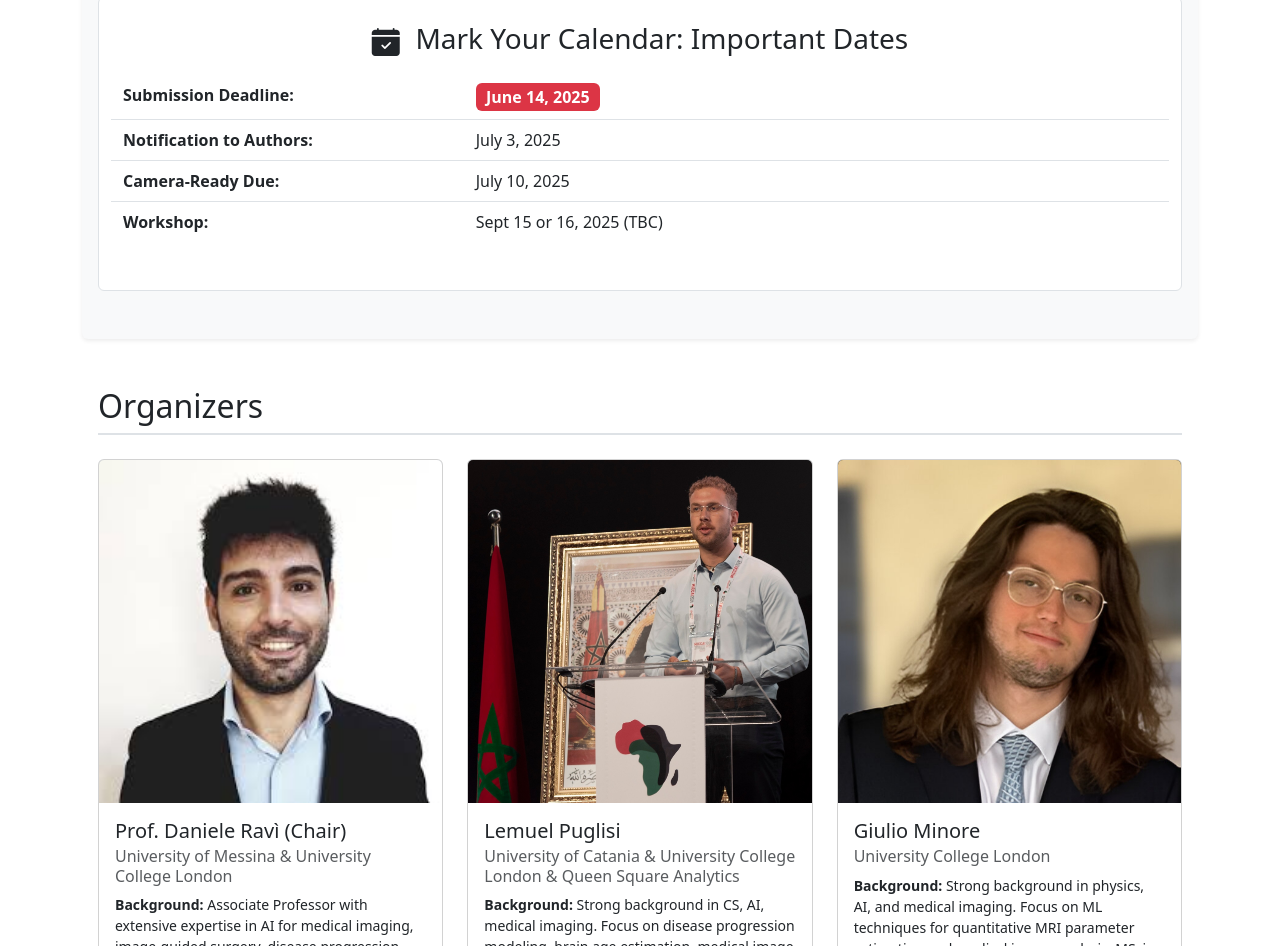
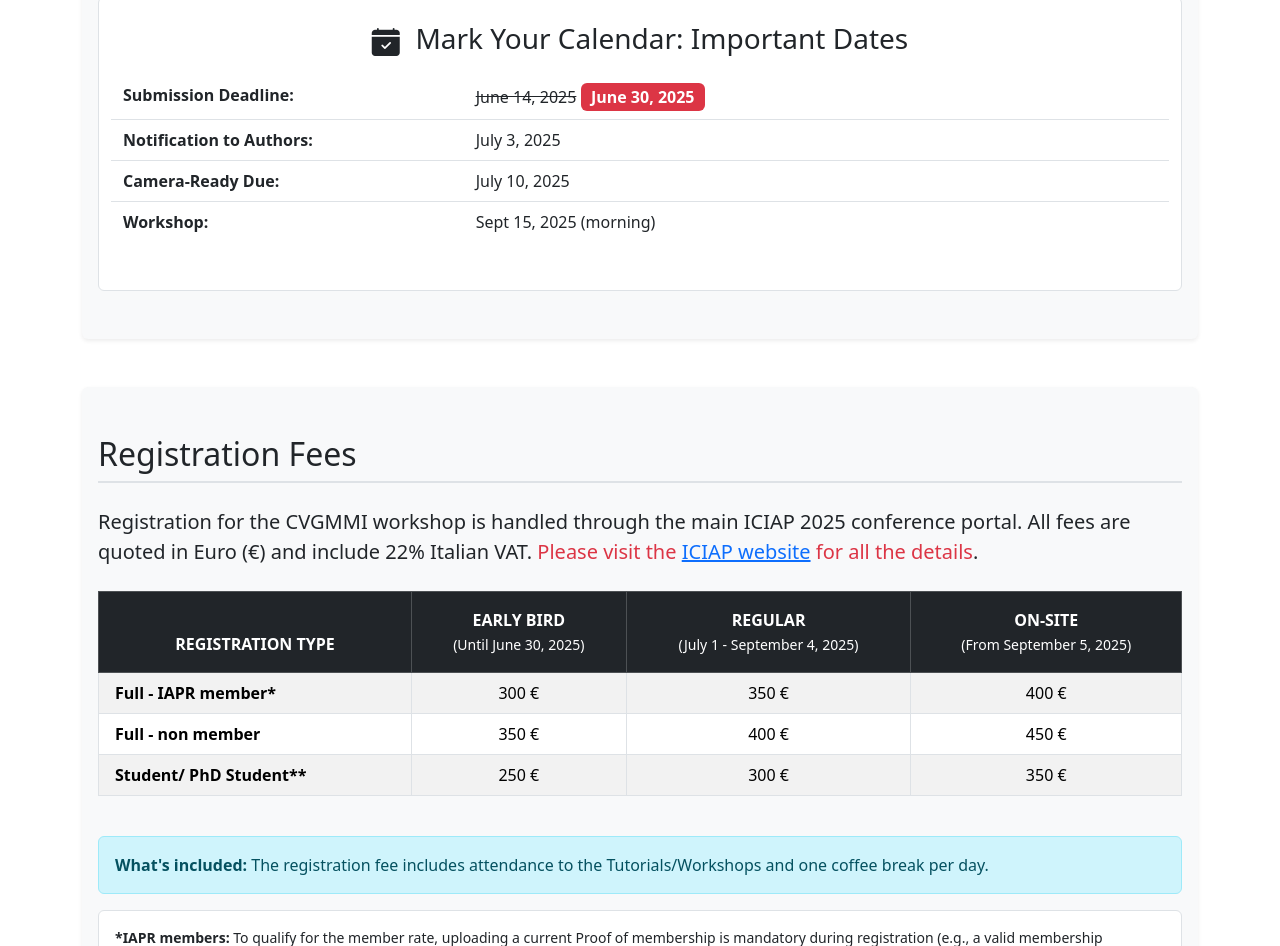
Before and after one commit to CVGMMI/CVGMMI-2025, a plain HTML site: page index.html in a window 1280 px wide. Shown: the part 1854-2800 px from the top of the page. Drawn offline with nearby package versions, Linux system fonts and the light colour scheme.

Commit message:
feat: update registration, organizing commitee, dates

```diff
--- a/index.html
+++ b/index.html
@@ -193,41 +193,6 @@
 
 <body>
 
-    <!-- <nav class="navbar navbar-expand-lg navbar-light bg-light fixed-top">
-        <div class="container">
-            <a class="navbar-brand" href="#">CVGMMI @ ICIAP 2025</a>
-            <button class="navbar-toggler" type="button" data-bs-toggle="collapse" data-bs-target="#navbarNav" aria-controls="navbarNav" aria-expanded="false" aria-label="Toggle navigation">
-                <span class="navbar-toggler-icon"></span>
-            </button>
-            <div class="collapse navbar-collapse" id="navbarNav">
-                <ul class="navbar-nav ms-auto">
-                    <li class="nav-item">
-                        <a class="nav-link" href="#about">About</a>
-                    </li>
-                    <li class="nav-item">
-                        <a class="nav-link" href="#call-for-papers">Call for Papers</a>
-                    </li>
-                    <li class="nav-item">
-                        <a class="nav-link" href="#organizers">Organizers</a>
-                    </li>
-                    <li class="nav-item">
-                        <a class="nav-link" href="#speakers">Invited Speakers</a>
-                    </li>
-                    <li class="nav-item">
-                        <a class="nav-link" href="#venue">Venue</a>
-                    </li>
-                    <li class="nav-item">
-                        <a class="nav-link" href="#committee">Committee</a>
-                    </li>
-                    <li class="nav-item">
-                        <a class="nav-link" href="#details">Workshop Details</a>
-                    </li>
-                </ul>
-            </div>
-        </div>
-    </nav> -->
-
-
     <nav class="navbar navbar-expand-lg navbar-light bg-light fixed-top">
         <div class="container">
             <a class="navbar-brand d-inline-flex align-items-center" href="#">
@@ -249,6 +214,9 @@
                     </li>
                     <li class="nav-item">
                         <a class="nav-link" href="#call-for-papers">Call for Papers</a>
+                    </li>
+                    <li class="nav-item">
+                        <a class="nav-link" href="#registration">Registration</a>
                     </li>
                     <li class="nav-item">
                         <a class="nav-link" href="#organizers">Organizers</a>
@@ -274,10 +242,10 @@
         <div class="container">
             <h1 class="display-5 fw-bold">Workshop on Computer Vision and Generative Models for Medical Imaging</h1>
             <p class="lead">Held in conjunction with ICIAP 2025</p>
-            <p class="lead">September 15 or 16 (TBC), 2025</p>
+            <p class="lead">September 15, 2025</p>
             <p>Exploring innovative AI applications at the intersection of computer vision, generative models, and medical imaging.</p>
             <a href="#call-for-papers" class="btn btn-primary btn-lg mt-3">Submit Your Paper</a>
-            <p class="mt-2">Submission Deadline: <span class="fw-bold">June 14, 2025</span></p> </div>
+            <p class="mt-2">Submission Deadline: <span class="fw-bold">June 30, 2025</span></p> </div>
     </header>
 
     <main class="container">
@@ -361,7 +329,7 @@
                 <dl class="row justify-content-center text-center text-md-start">
 
                     <dt class="col-md-5 col-lg-4 fw-bold border-bottom pb-2 mb-2">Submission Deadline:</dt>
-                    <dd class="col-md-7 col-lg-8 border-bottom pb-2 mb-2"><span class="badge bg-danger fs-6">June 14, 2025</span></dd>
+                    <dd class="col-md-7 col-lg-8 border-bottom pb-2 mb-2"> <s>June 14, 2025</s> <span class="badge bg-danger fs-6">June 30, 2025</span></dd>
 
                     <dt class="col-md-5 col-lg-4 fw-bold border-bottom pb-2 mb-2">Notification to Authors:</dt>
                     <dd class="col-md-7 col-lg-8 border-bottom pb-2 mb-2"><span>July 3, 2025</span></dd>
@@ -370,16 +338,87 @@
                     <dd class="col-md-7 col-lg-8 border-bottom pb-2 mb-2"><span>July 10, 2025</span></dd>
 
                     <dt class="col-md-5 col-lg-4 fw-bold pb-2">Workshop:</dt>
-                    <dd class="col-md-7 col-lg-8 pb-2"><span>Sept 15 or 16, 2025 (TBC)</span></dd>
+                    <dd class="col-md-7 col-lg-8 pb-2"><span>Sept 15, 2025 (morning)</span></dd>
 
                 </dl>
             </div>
 
         </section>
+
+        <section id="registration" class="mt-5 section-padding bg-light rounded shadow-sm">
+            <h2>Registration Fees</h2>
+            <p class="lead text-left mb-4">
+                Registration for the CVGMMI workshop is handled through the main ICIAP 2025 conference portal. All fees are quoted in Euro (€) and include 22% Italian VAT. <span class="text-danger"><strong>Please visit the <a href="https://sites.google.com/view/iciap25/registration">ICIAP website</a> for all the details</strong></span>.
+            </p>
+
+            <div class="table-responsive">
+                <table class="table table-bordered table-striped text-center align-middle">
+                    <thead class="table-dark">
+                        <tr>
+                            <th scope="col" class="py-3">REGISTRATION TYPE</th>
+                            <th scope="col" class="py-3">
+                                EARLY BIRD
+                                <br><small class="fw-normal">(Until June 30, 2025)</small>
+                            </th>
+                            <th scope="col" class="py-3">
+                                REGULAR
+                                <br><small class="fw-normal">(July 1 - September 4, 2025)</small>
+                            </th>
+                            <th scope="col" class="py-3">
+                                ON-SITE
+                                <br><small class="fw-normal">(From September 5, 2025)</small>
+                            </th>
+                        </tr>
+                    </thead>
+                    <tbody>
+                        <tr>
+                            <th scope="row" class="text-start ps-3">Full - IAPR member*</th>
+                            <td>300 €</td>
+                            <td>350 €</td>
+                            <td>400 €</td>
+                        </tr>
+                        <tr>
+                            <th scope="row" class="text-start ps-3">Full - non member</th>
+                            <td>350 €</td>
+                            <td>400 €</td>
+                            <td>450 €</td>
+                        </tr>
+                        <tr>
+                            <th scope="row" class="text-start ps-3">Student/ PhD Student**</th>
+                            <td>250 €</td>
+                            <td>300 €</td>
+                            <td>350 €</td>
+                        </tr>
+                    </tbody>
+                </table>
+            </div>
+
+            <div class="mt-4">
+                <div class="alert alert-info" role="alert">
+                    <p class="mb-0"><strong>What's included:</strong> The registration fee includes attendance to the Tutorials/Workshops and one coffee break per day.</p>
+                </div>
+
+                <div class="p-3 border rounded bg-white mt-3">
+                    <p class="small mb-2">
+                       <strong>*IAPR members:</strong> To qualify for the member rate, uploading a current Proof of membership is mandatory during registration (e.g., a valid membership certificate to CVPL or any other IAPR Member Organization).
+                    </p>
+                    <p class="small mb-0">
+                       <strong>**Student/PhD Student:</strong> To register as a student and benefit from the special fee, a Proof of status is mandatory. You must upload a status confirmation (such as an approval letter signed by your Head of Department or a copy of your student ID) during the online registration process.
+                    </p>
+                </div>
+            </div>
+
+            <div class="text-center mt-5">
+                <a href="https://www.google.com/url?q=https%3A%2F%2Furlsand.esvalabs.com%2F%3Fu%3Dhttps%253A%252F%252Fservices.aimgroup.eu%252FASPClient%252Fhome2.asp%253Feventoid%253D5434%2526TypeIN%253DN%26e%3D7da38bd4%26h%3D83f16bab%26f%3Dy%26p%3Dy&sa=D&sntz=1&usg=AOvVaw2atXfMWt3Mu-ekygio2SoJ" class="btn btn-primary btn-lg">
+                    <i class="bi bi-pencil-square"></i> Go to Registration Portal
+                </a>
+            </div>
+        </section>
+
         <section id="organizers" class="section-padding">
             <h2>Organizers</h2>
             <div class="row">
-                <div class="col-md-4 mb-4">
+                <div class="col-md-3 mb-4">
                     <div class="card h-100">
                         <img src="assets/daniele.jpeg" class="card-img-top" alt="Prof. Daniele Ravì">
                         <div class="card-body d-flex flex-column">
@@ -394,7 +433,20 @@
                         </div>
                     </div>
                 </div>
-                <div class="col-md-4 mb-4">
+                <div class="col-md-3 mb-4">
+                    <div class="card h-100">
+                        <img src="assets/villari.png" class="card-img-top bg-black" alt="Giulio Minore">
+                         <div class="card-body d-flex flex-column">
+                            <h5 class="card-title">Prof. Massimo Villari</h5>
+                             <h6 class="card-subtitle mb-2 text-muted">University of Messina</h6>
+                             <p class="card-text small flex-grow-1">
+                                 <strong>Background:</strong> Full Professor with extensive expertise in Cloud/Edge Computing, Distributed Systems, IT Security, and IoT. Co-creator of the Osmotic Computing paradigm; leader in major EU/Horizon Europe projects. Published >250 scientific papers and patents. Ranked a top global researcher in Cloud Computing by IEEE.
+                                 <br><strong>Research Interests:</strong> Cloud, Edge, and Osmotic Computing; Internet of Things; Distributed Systems; and IT Security. He has applied these paradigms in various scenarios, including natural disaster management and healthcare.
+                             </p>
+                              <a href="mailto:massimo.villari@unime.it" class="card-link small">massimo.villari@unime.it</a> </div>
+                    </div>
+                </div>
+                <div class="col-md-3 mb-4">
                      <div class="card h-100">
                         <img src="assets/lemuel.jpg" class="card-img-top" alt="Lemuel Puglisi">
                         <div class="card-body d-flex flex-column">
@@ -405,10 +457,12 @@
                                 <br><strong>Experience:</strong> Imaging Research Scientist at Queen Square Analytics (UCL spin-out) since 2022 (medical image analysis for clinical trials). Visiting researcher at UCL Hawkes Institute (MANIFOLD lab) since Feb 2024. Publications at MICCAI, MIDL, and Medical Image Analysis (Q1).
                             </p>
                              <a href="mailto:lemuel.puglisi@phd.unict.it" class="card-link small">lemuel.puglisi@phd.unict.it</a>
+                             <a href="mailto:l.puglisi@ucl.ac.uk" class="card-link small">l.puglisi@ucl.ac.uk</a>
+
                         </div>
                     </div>
                 </div>
-                <div class="col-md-4 mb-4">
+                <div class="col-md-3 mb-4">
                     <div class="card h-100">
                         <img src="assets/giulio-minore.jpeg" class="card-img-top bg-black" alt="Giulio Minore">
                          <div class="card-body d-flex flex-column">
```
Also changed, not shown: assets/villari.png (added).
